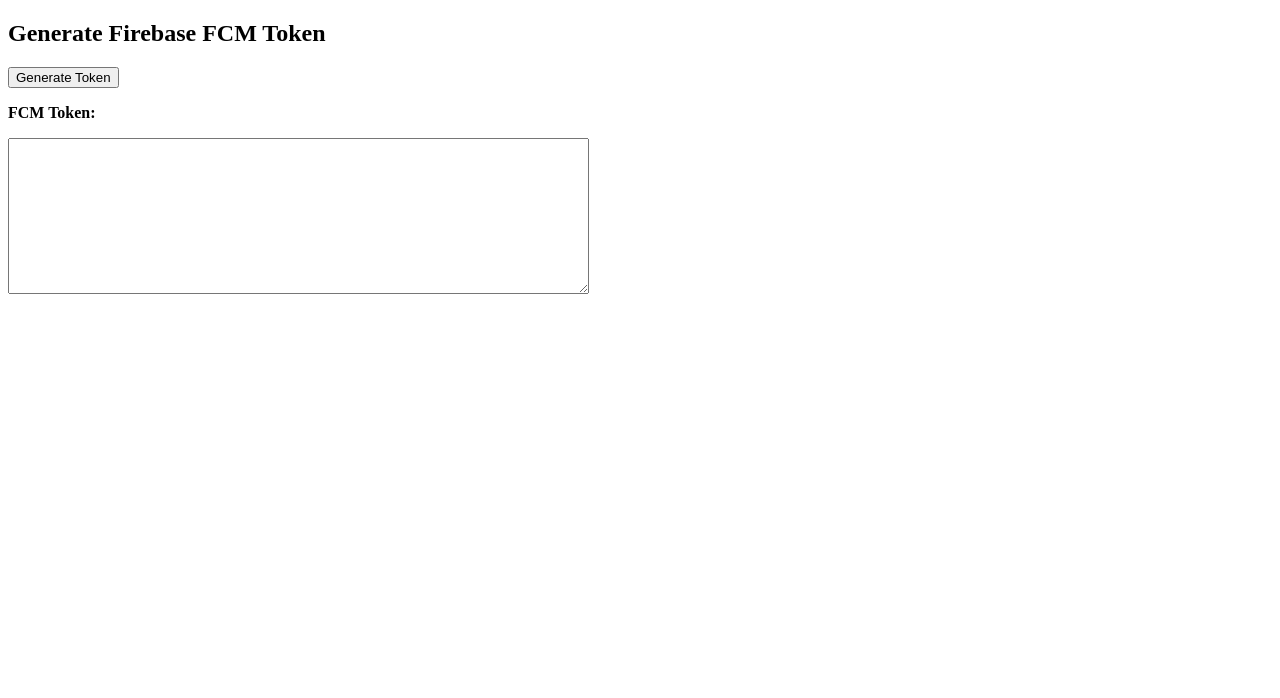
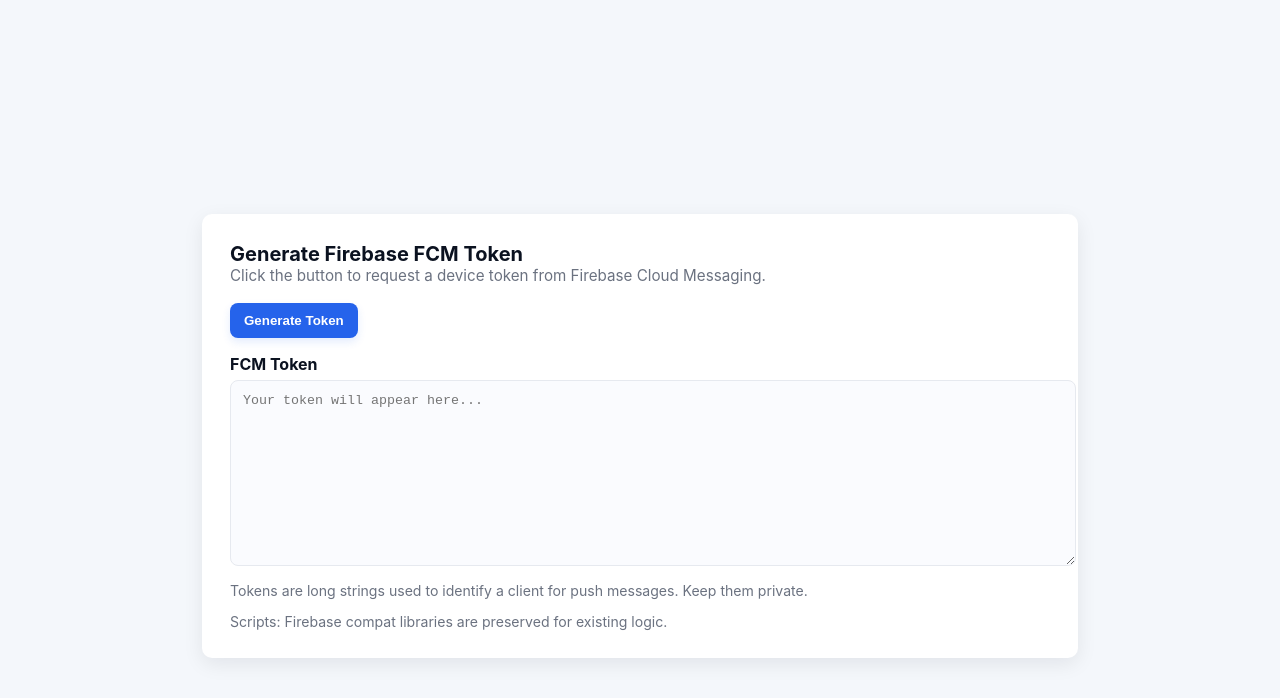
Before and after one commit to bee-jay80/RabbitMq-HNG-Microservice-usage, a plain HTML site: page index.html in a window 1280 px wide. Drawn offline with Linux system fonts and the light colour scheme.

Commit message:
added little css style for beautification

```diff
--- a/index.html
+++ b/index.html
@@ -1,14 +1,62 @@
 <!DOCTYPE html>
 <html>
 <head>
+    <meta charset="utf-8">
+    <meta name="viewport" content="width=device-width, initial-scale=1">
     <title>Generate FCM Token</title>
+    <style>
+        :root{
+            --bg: #f4f7fb;
+            --card: #ffffff;
+            --muted: #6b7280;
+            --accent: #2563eb;
+            --accent-600: #1e40af;
+            --danger: #ef4444;
+            --radius: 10px;
+            --max-width: 820px;
+            font-family: Inter, system-ui, -apple-system, 'Segoe UI', Roboto, 'Helvetica Neue', Arial;
+        }
+        html,body{height:100%;margin:0;background:var(--bg);color:#0f172a}
+        .wrap{min-height:100%;display:flex;align-items:center;justify-content:center;padding:36px 18px}
+        .card{background:var(--card);border-radius:var(--radius);box-shadow:0 6px 20px rgba(2,6,23,0.08);padding:28px;max-width:var(--max-width);width:100%;}
+        .header{display:flex;align-items:center;justify-content:space-between;gap:12px;margin-bottom:18px}
+        h2{margin:0;font-size:1.25rem;color:#0b1220}
+        p.lead{margin:0;color:var(--muted);font-size:0.95rem}
+        .controls{display:flex;gap:12px;flex-wrap:wrap;align-items:center;margin:16px 0}
+        button{background:var(--accent);color:#fff;border:0;padding:10px 14px;border-radius:8px;font-weight:600;cursor:pointer;box-shadow:0 4px 8px rgba(37,99,235,0.12);transition:background .15s,transform .08s}
+        button:hover{background:var(--accent-600);transform:translateY(-1px)}
+        button:active{transform:translateY(0)}
+        textarea#tokenBox{width:100%;min-height:160px;resize:vertical;padding:12px;border-radius:8px;border:1px solid #e6e9ef;background:#fafbfe;font-family:monospace;color:#0b1220}
+        label{font-weight:600;color:#0b1220}
+        .field-label{margin-bottom:6px;display:block}
+        .meta{margin-top:12px;font-size:0.88rem;color:var(--muted)}
+        .muted{color:var(--muted);font-size:0.9rem}
+        @media (max-width:520px){.card{padding:18px}.controls{flex-direction:column;align-items:stretch}button{width:100%}}
+    </style>
 </head>
 <body>
-    <h2>Generate Firebase FCM Token</h2>
-    <button onclick="getToken()">Generate Token</button>
+    <div class="wrap">
+        <div class="card" role="main">
+            <div class="header">
+                <div>
+                    <h2>Generate Firebase FCM Token</h2>
+                    <p class="lead muted">Click the button to request a device token from Firebase Cloud Messaging.</p>
+                </div>
+            </div>
 
-    <p><strong>FCM Token:</strong></p>
-    <textarea id="tokenBox" rows="10" cols="70"></textarea>
+            <div class="controls">
+                <button onclick="getToken()">Generate Token</button>
+            </div>
+
+            <div>
+                <label class="field-label" for="tokenBox"><strong>FCM Token</strong></label>
+                <textarea id="tokenBox" rows="10" cols="70" placeholder="Your token will appear here..."></textarea>
+                <p class="meta">Tokens are long strings used to identify a client for push messages. Keep them private.</p>
+            </div>
+
+            <div class="meta">Scripts: Firebase compat libraries are preserved for existing logic.</div>
+        </div>
+    </div>
 
     <script src="https://www.gstatic.com/firebasejs/10.7.1/firebase-app-compat.js"></script>
     <script src="https://www.gstatic.com/firebasejs/10.7.1/firebase-messaging-compat.js"></script>
@@ -44,6 +92,5 @@
             }
         }
     </script>
-
 </body>
 </html>
```
